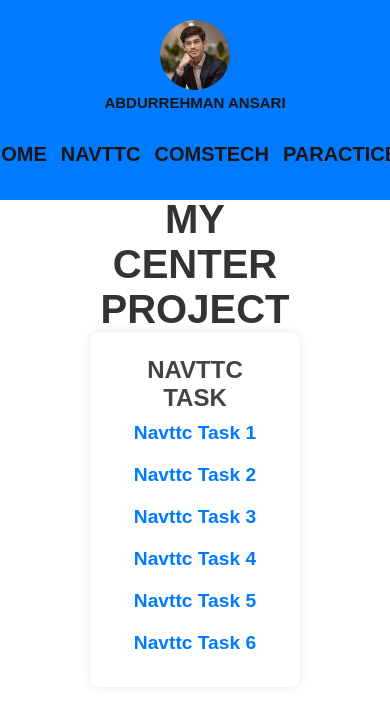
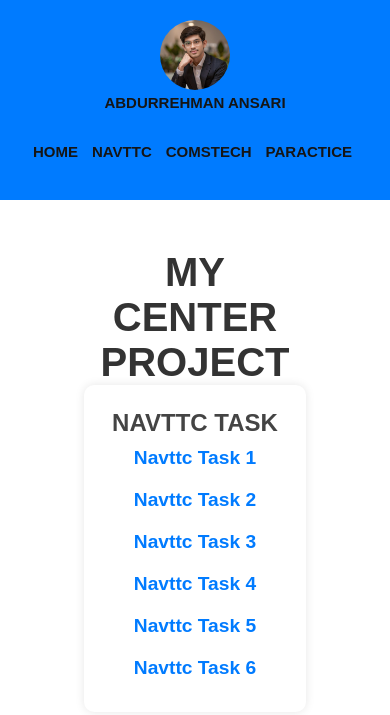
Before and after one commit to ansari1k5/as20250318, a plain HTML site: page rs-my_portfolio/navttc.html in a window 390 px wide. Drawn offline with Linux system fonts and the light colour scheme.

Commit message:
Update style.css

```diff
--- a/rs-my_portfolio/style.css
+++ b/rs-my_portfolio/style.css
@@ -241,7 +241,7 @@ hr {
         color: #151515;
         text-decoration: none;
         align-items: center;
-        font-size: 20px;
+        font-size: 15px;
         font-weight: bold;
         text-align: center;
     }
@@ -264,7 +264,7 @@ hr {
         text-align: center;
         align-items: center;
         height: 100%h;
-        margin-top: 30%;
+        margin-top: 40%;
         padding: 20px;
 
     }
@@ -277,7 +277,7 @@ hr {
         padding: 10%;
         border-radius: 10px;
         box-shadow: 0 0 10px rgba(0, 0, 0, 0.1);
-        width: 90%;
+        width: 95%;
         display: inline-block;
         display: grid
 
```
